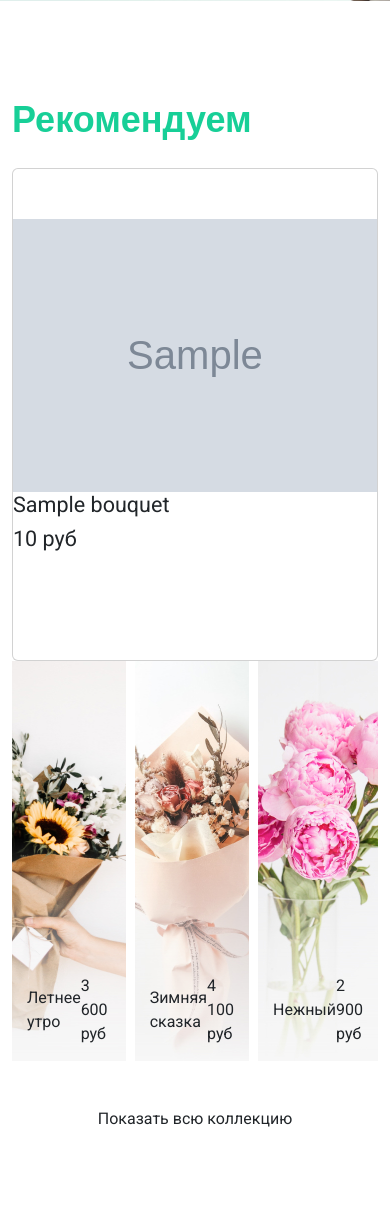
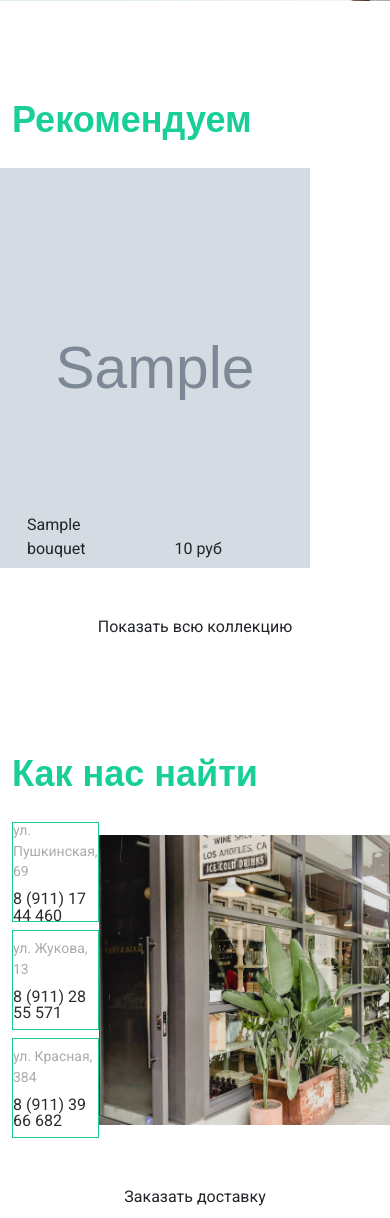
Before and after one commit to pas-zhukov/FlowerShop, a Django app: page / in a window 390 px wide; the page is wider, and only the part inside the window is pictured. Shown: the part 790-2008 px from the top of that part. Run offline with Django 4.2, Linux system fonts and the light colour scheme; tables that the repository leaves empty hold one stand-in row (values such as "Sample post"); grey boxes marked "Sample" are stand-in pictures; some web fonts are replaced.

Commit message:
fix bouquets layout

```diff
--- a/flower_site/templates/index.html
+++ b/flower_site/templates/index.html
@@ -47,38 +47,17 @@
       <div class="container">
         <div class="recommended p100">
           <div class="title">Рекомендуем</div>
-          <div class="recommended__elems ficb">
-            {%  for bouquet in recommended_bouquets %}
-                  <div class="col-md-4" onclick="window.location.href='{% url 'card' bouquet.id%}'">
-                      <div class="card">
-                          <img src={{bouquet.image.url}} alt="фото букета {{ bouquet.title }}">
-                          <div class="card-content">
-                            <h4>{{ bouquet.title }}</h4>
-                            <h4>{{ bouquet.price|floatformat:0 }} руб</h4>
-                          </div>
-                      </div>
+          <div class="row justify-content-md-center">
+            {% for bouquet in recommended_bouquets %}
+                <div class="col-6 col-md-5" onclick="window.location.href='{% url 'card' bouquet.id%}'"
+                     style="background: url('{% get_media_prefix %}{{ bouquet.image | safe }}') no-repeat center bottom / cover; display: flex;
+                             width: 310px; height: 400px">
+                  <div class="recommended__block_elems ficb">
+                    <span class="recommended__block__left">{{ bouquet.title }}</span>
+                    <span class="recommended__block__right">{{ bouquet.price|floatformat:0 }} руб</span>
                   </div>
-              {%  endfor %}
-          </div>
-          <div class="recommended__elems ficb">
-            <div class="recommended__block recommended__block_first">
-              <div class="recommended__block_elems ficb">
-                <span class="recommended__block_intro">Летнее утро</span>
-                <span class="recommended__block_price">3 600 руб</span>
-              </div>
-            </div>
-            <div class="recommended__block recommended__block_sec">
-              <div class="recommended__block_elems ficb">
-                <span class="recommended__block_intro">Зимняя сказка</span>
-                <span class="recommended__block_price">4 100 руб</span>
-              </div>
-            </div>
-            <div class="recommended__block recommended__block_thr">
-              <div class="recommended__block_elems ficb">
-                <span class="recommended__block_intro">Нежный</span>
-                <span class="recommended__block_price">2 900 руб</span>
-              </div>
-            </div>
+                </div>
+            {% endfor %}
           </div>
           <button class="btn recommended__btn" onclick="window.location.href = {% url 'catalogue' %}">Показать всю коллекцию</button>
         </div>
--- a/flower_site/views.py
+++ b/flower_site/views.py
@@ -37,7 +37,7 @@ def quiz(request):
 
 
 def catalogue(request):
-    bouquets = Bouquet.objects.all()[:3]
+    bouquets = Bouquet.objects.all()
     return render(request, 'catalog.html', {'bouquets': bouquets})
 
 
--- a/static/css/main.css
+++ b/static/css/main.css
@@ -160,12 +160,28 @@ bottom: 0;
 	width: 188px;
 	height: 57px;
 }
-.recommended__block {
+/*.recommended__block {*/
+/*	display: flex;*/
+/*    align-items: end;*/
+/*	width: 398px;*/
+/*	height: 400px;*/
+/*	margin-right: 9px;*/
+/*}*/
+.recommended__block__left{
 	display: flex;
     align-items: end;
 	width: 398px;
 	height: 400px;
 	margin-right: 9px;
+	margin-bottom: 15px;
+}
+.recommended__block__right{
+	display: flex;
+    align-items: end;
+	width: 398px;
+	height: 400px;
+	margin-left: 30px;
+	margin-bottom: 15px;
 }
 .recommended__block:last-child {
 	margin-right: 0;
```
Also changed, not shown: flower_site/templates/catalog.html (+10 -11 lines).
